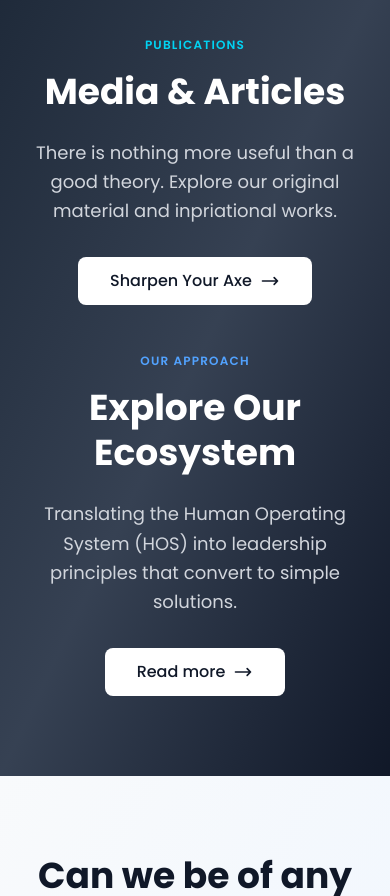
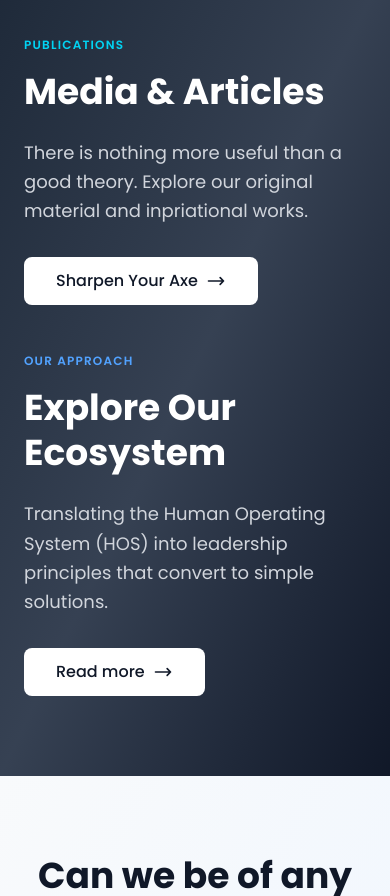
Before and after one commit to solakalfa/rom-business-psychology, an Astro site: page / in a window 390 px wide. Shown: the part 8189-9085 px from the top of the page. Built offline with nearby package versions, Linux system fonts and the light colour scheme; Astro itself is replaced by a stand-in of ours.

Commit message:
Fix navigation links and align text to left

```diff
--- a/src/pages/index.astro
+++ b/src/pages/index.astro
@@ -79,7 +79,7 @@ const clients = await getClients();
     <div class="grid grid-cols-1 lg:grid-cols-2 gap-8">
 
       <!-- Teams Card -->
-      <a href="/teams" class="group relative overflow-hidden rounded-2xl bg-gradient-to-br from-cyan-500 to-blue-600 p-12 hover:shadow-2xl transition-all duration-500">
+      <a href="/teams-counseling" class="group relative overflow-hidden rounded-2xl bg-gradient-to-br from-cyan-500 to-blue-600 p-12 hover:shadow-2xl transition-all duration-500">
         <div class="absolute inset-0 bg-black/10 group-hover:bg-black/0 transition-colors"></div>
         <div class="relative z-10">
           <h3 class="text-white card-title mb-4 group-hover:scale-105 transition-transform">
@@ -99,7 +99,7 @@ const clients = await getClients();
       </a>
 
       <!-- People Card -->
-      <a href="/people" class="group relative overflow-hidden rounded-2xl bg-gradient-to-br from-blue-500 to-teal-600 p-12 hover:shadow-2xl transition-all duration-500">
+      <a href="/personal-counseling" class="group relative overflow-hidden rounded-2xl bg-gradient-to-br from-blue-500 to-teal-600 p-12 hover:shadow-2xl transition-all duration-500">
         <div class="absolute inset-0 bg-black/10 group-hover:bg-black/0 transition-colors"></div>
         <div class="relative z-10">
           <h3 class="text-white card-title mb-4 group-hover:scale-105 transition-transform">
@@ -343,7 +343,7 @@ const clients = await getClients();
     <div class="grid grid-cols-1 lg:grid-cols-2 gap-12">
 
       <!-- Left - Publications -->
-      <div class="text-center lg:text-left">
+      <div class="text-left">
         <p class="text-xs uppercase tracking-widest text-cyan-400 mb-4 font-semibold">
           Publications
         </p>
@@ -368,7 +368,7 @@ const clients = await getClients();
       </div>
 
       <!-- Right - Our Approach -->
-      <div class="text-center lg:text-left">
+      <div class="text-left">
         <p class="text-xs uppercase tracking-widest text-blue-400 mb-4 font-semibold">
           Our Approach
         </p>
@@ -382,7 +382,7 @@ const clients = await getClients();
         </p>
 
         <a
-          href="/approach"
+          href="/hectic-reality"
           class="inline-flex items-center gap-2 px-8 py-3 bg-white text-gray-900 font-medium rounded-lg hover:bg-gray-100 transition-colors"
         >
           Read more
```
